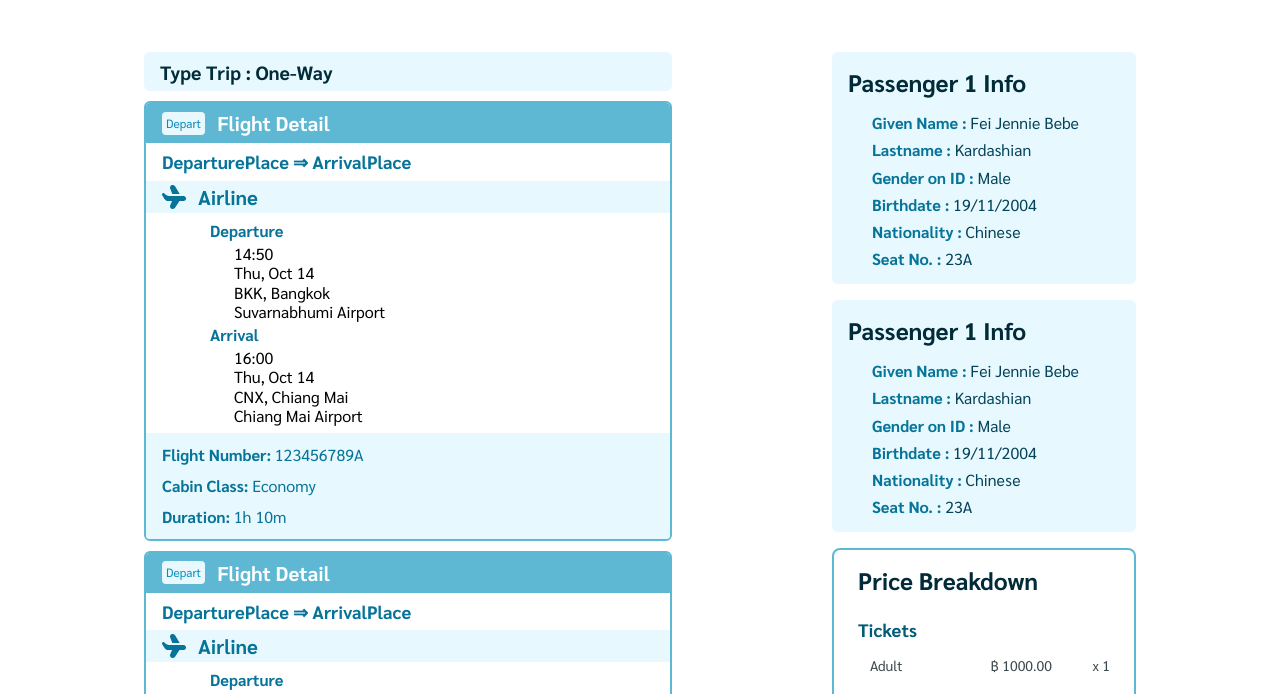
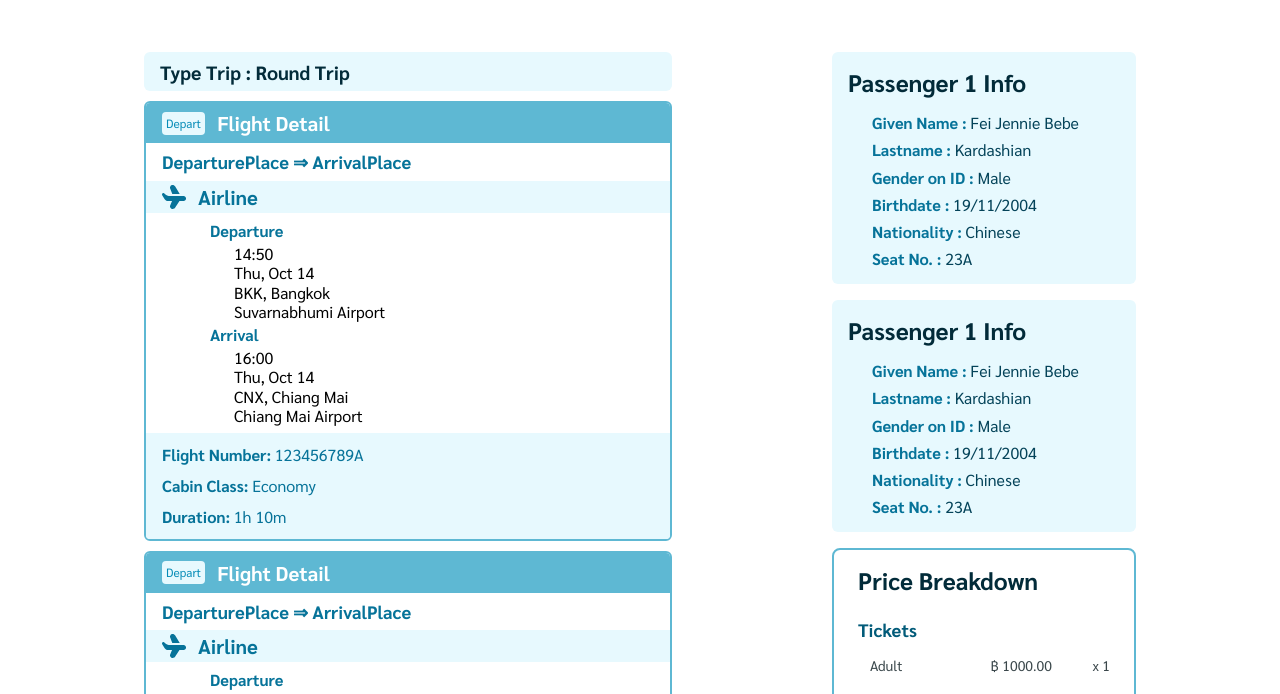
Before and after one commit to Mysterioucz/Se-Project, a Next.js app: page /checkout/payment/confirmation in a window 1280 px wide. Shown: the part 232-926 px from the top of the page. Built offline with nearby package versions, Linux system fonts and the light colour scheme; no server answers; what @mui/material-nextjs would draw is missing.

Commit message:
fix/price-breakdown-componenet-style

```diff
--- a/src/app/(user)/checkout/payment/confirmation/page.tsx
+++ b/src/app/(user)/checkout/payment/confirmation/page.tsx
@@ -5,8 +5,12 @@ import PaymentDetailSummary from "@/src/components/paymentConfirmation/paymentDe
 import PriceBreakdownCard from "@/src/components/paymentConfirmation/priceBreakdownCard";
 import { PassengerTypes } from "@/src/enums/PassengerTypes";
 import { PaymentMethodTypes } from "@/src/enums/PaymentMethodTypes";
+import { FlightTypes } from "@/src/enums/FlightTypes";
 
 export default function Page() {
+    // Example flight data
+    const flightType = FlightTypes.ROUND_TRIP;
+
     // Example ticket data
     const tickets = [
         { type: PassengerTypes.Adult, price: 1000, quantity: 1 },
@@ -20,6 +24,7 @@ export default function Page() {
         checked_baggage_price: 300,
     };
 
+    // Example payment data
     const paymentDetail = {
         bookingId: "1763GUG6172",
         paymentMethod: PaymentMethodTypes.BankTransfer
@@ -35,7 +40,7 @@ export default function Page() {
                 <div className="flex flex-col items-start gap-[0.625rem] w-[35rem] p-[1rem]">
                     <div className="flex items-start self-stretch px-4 py-2 rounded-md bg-primary-50">
                         <div className="font-sarabun text-[1.2rem] font-semibold leading-[120%] text-primary-900 m-0">
-                            Type Trip : One-Way
+                            Type Trip : {flightType}
                         </div>
                     </div>
                     {/* for dev */}
--- a/src/components/paymentConfirmation/priceBreakdownCard.tsx
+++ b/src/components/paymentConfirmation/priceBreakdownCard.tsx
@@ -87,11 +87,12 @@ export default function PriceBreakdownCard({ tickets, baggage }: PriceBreakdownC
                         </div>
 
                         {/* Ticket Summary Components */}
-                        {tickets.map((t, idx) => (
-                            <TicketSummary key={idx} {...t} />
-                        ))}
+                        <div className="flex flex-col self-stretch space-y-[0.5rem]">
+                            {tickets.map((t, idx) => (
+                                <TicketSummary key={idx} {...t} />
+                            ))}
+                        </div>
                     </div>
-
 
                     {/* Baggage */}
                     <div className="flex flex-col items-start gap-[1rem] self-stretch">
--- a/src/enums/FlightTypes.ts
+++ b/src/enums/FlightTypes.ts
@@ -1,4 +1,4 @@
 export const FlightTypes = {
-    ROUND_TRIP: 'Round trip',
-    ONE_WAY: 'One tay',
+    ROUND_TRIP: 'Round Trip',
+    ONE_WAY: 'One Way',
 };
```
